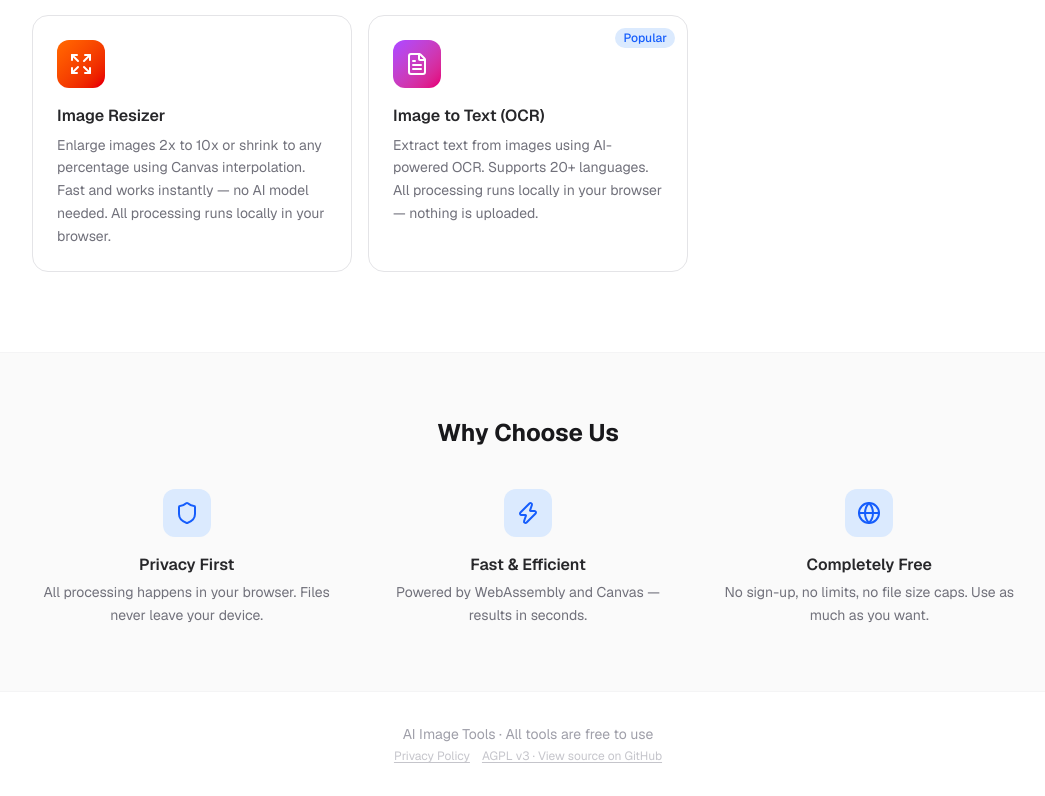
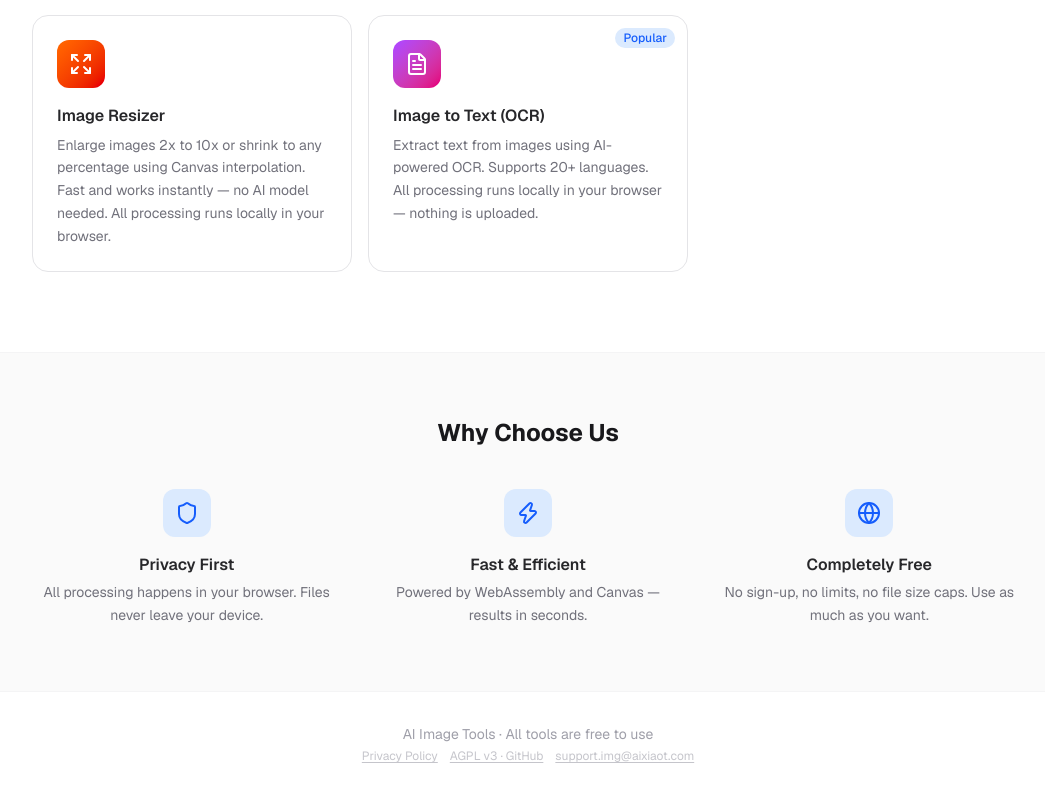
Before and after one commit to haizeigh/ai-image-tools, a Next.js app: page / in a window 1280 px wide. Shown: the part 1138-1934 px from the top of the page, without its empty margins (112-1157 px from the left). Built offline with nearby package versions, Linux system fonts and the light colour scheme.

Commit message:
Add support.img@aixiaot.com email to footer and privacy page

```diff
--- a/src/app/page.tsx
+++ b/src/app/page.tsx
@@ -155,8 +155,11 @@ export default function Home() {
         <p>{t(lang, 'footer')}</p>
         <p className="mt-1 text-xs text-zinc-400/60">
           <Link href="/privacy" className="hover:text-zinc-600 dark:hover:text-zinc-300 underline underline-offset-2 mr-3">Privacy Policy</Link>
-          <a href="https://github.com/haizeigh/ai-image-tools" target="_blank" rel="noopener noreferrer" className="hover:text-zinc-600 dark:hover:text-zinc-300 underline underline-offset-2">
-            AGPL v3 · View source on GitHub
+          <a href="https://github.com/haizeigh/ai-image-tools" target="_blank" rel="noopener noreferrer" className="hover:text-zinc-600 dark:hover:text-zinc-300 underline underline-offset-2 mr-3">
+            AGPL v3 · GitHub
+          </a>
+          <a href="mailto:support.img@aixiaot.com" className="hover:text-zinc-600 dark:hover:text-zinc-300 underline underline-offset-2">
+            support.img@aixiaot.com
           </a>
         </p>
       </footer>
--- a/src/app/privacy/page.tsx
+++ b/src/app/privacy/page.tsx
@@ -124,7 +124,7 @@ export default function PrivacyPage() {
           <section>
             <h2 className="text-xl font-semibold text-zinc-800 dark:text-zinc-200">9. Contact</h2>
             <p>
-              If you have any questions about this Privacy Policy, please open an issue on our <a href="https://github.com/haizeigh/ai-image-tools" target="_blank" rel="noopener noreferrer" className="text-blue-600 dark:text-blue-400 underline">GitHub repository</a>.
+              If you have any questions about this Privacy Policy, please contact us at <a href="mailto:support.img@aixiaot.com" className="text-blue-600 dark:text-blue-400 underline">support.img@aixiaot.com</a> or open an issue on our <a href="https://github.com/haizeigh/ai-image-tools" target="_blank" rel="noopener noreferrer" className="text-blue-600 dark:text-blue-400 underline">GitHub repository</a>.
             </p>
           </section>
         </div>
--- a/src/components/ToolLayout.tsx
+++ b/src/components/ToolLayout.tsx
@@ -49,8 +49,11 @@ export default function ToolLayout({ title, description, children }: ToolLayoutP
         <p>{t(lang, 'toolFooter')}</p>
         <p className="mt-1 text-xs text-zinc-400/60">
           <Link href="/privacy" className="hover:text-zinc-600 dark:hover:text-zinc-300 underline underline-offset-2 mr-3">Privacy Policy</Link>
-          <a href="https://github.com/haizeigh/ai-image-tools" target="_blank" rel="noopener noreferrer" className="hover:text-zinc-600 dark:hover:text-zinc-300 underline underline-offset-2">
-            AGPL v3 · View source on GitHub
+          <a href="https://github.com/haizeigh/ai-image-tools" target="_blank" rel="noopener noreferrer" className="hover:text-zinc-600 dark:hover:text-zinc-300 underline underline-offset-2 mr-3">
+            AGPL v3 · GitHub
+          </a>
+          <a href="mailto:support.img@aixiaot.com" className="hover:text-zinc-600 dark:hover:text-zinc-300 underline underline-offset-2">
+            support.img@aixiaot.com
           </a>
         </p>
       </footer>
```
